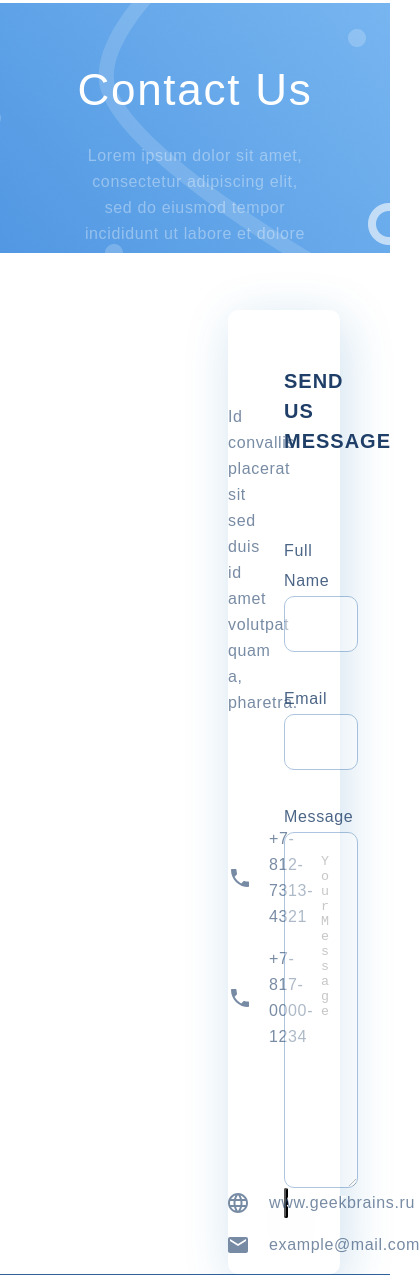
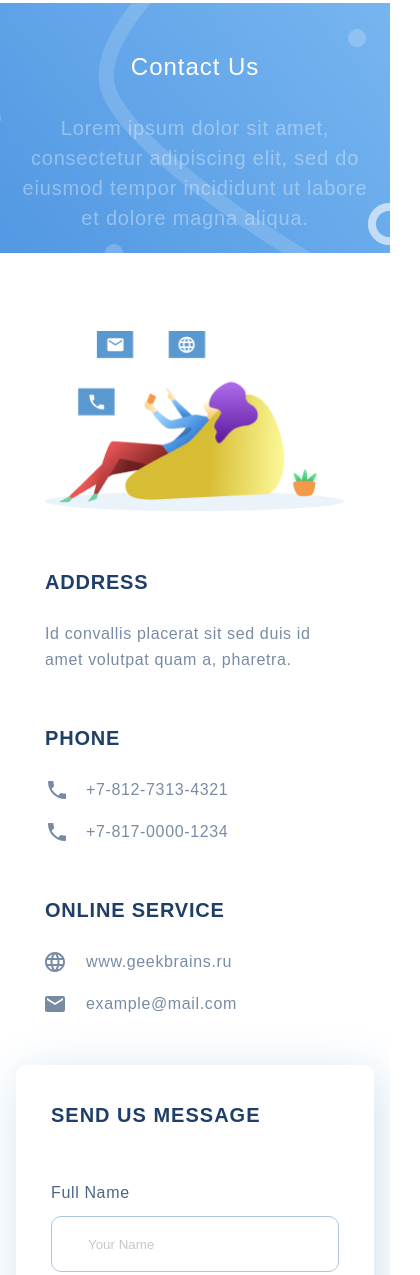
Before and after one commit to 4brun/geekbrains, a plain HTML site: page contacts.html in a window 390 px wide. Shown: the part 127-1402 px from the top of the page, 420 px wide, since content can reach past the window. Drawn offline with Linux system fonts and the light colour scheme.

Commit message:
add style.css

```diff
--- a/style.css
+++ b/style.css
@@ -50,7 +50,6 @@ body {
 	text-align: center;
 	letter-spacing: 0.04em;
 	color: rgba(255, 255, 255, 0.6);
-	display: flex;
 	margin: 16px auto;
 }
 
@@ -70,6 +69,7 @@ body {
 }
 
 .text-massege {
+	margin-bottom: 8px;
 	margin-top: 32px;
 	line-height: 30px;
 	letter-spacing: 0.04em;
@@ -177,11 +177,11 @@ body {
 	letter-spacing: 0.04em;
 	color: #1F3F68;
 	margin-bottom: 24px;
-	margin-top: 40px;
+	margin-top: 34px;
 }
 
 .heading-h4-massge {
-	margin-bottom: 48px;
+	margin-bottom: 16px;
 }
 
 .body {
@@ -320,12 +320,10 @@ body {
 	padding-left: 20px;
 }
 
-.box {
-	margin: 0 113px;
-}
+
 
 .allcontact {
-	margin: 0 212px;
+	align-items: center;
 	display: flex;
 	justify-content: space-around;
 }
@@ -334,7 +332,12 @@ body {
 	display: flex;
 	align-self: center;
 	flex-direction: column;
-	width: 40%;
+	width: 300px;
+}
+
+.contact-img {
+	margin-bottom: 22px;
+	margin-top: 78px;
 }
 
 .contact-us {
@@ -347,9 +350,10 @@ body {
 }
 
 .massage {
+	box-sizing: border-box;
+	width: 540px;
 	display: flex;
 	flex-direction: column;
-	width: 60%;
 	background: #FFFFFF;
 	box-shadow: 5px 10px 50px rgba(16, 112, 177, 0.2);
 	border-radius: 10px;
@@ -367,7 +371,8 @@ body {
 }
 
 .other-massege {
-	flex-grow: 1;
+
+	height: 144px;
 }
 
 .input::placeholder {
@@ -389,6 +394,14 @@ body {
 	text-align: center;
 	color: #FFFFFF;
 	text-transform: uppercase;
+	margin-top: 72px;
+	padding: 23px 0;
+	letter-spacing: 0.04em;
+}
+
+.container-map {
+	margin: 95px auto;
+	width: 940px;
 }
 
 @media (max-width: 1024px) {
@@ -459,6 +472,28 @@ body {
 
 	.text-rights {
 		margin-top: 40px;
+	}
+
+	.allcontact {
+		flex-direction: column;
+	}
+
+	.container-map {
+		width: 100%;
+	}
+
+	.contact-us {
+		margin-bottom: 0;
+	}
+
+	.text-contact-us {
+		width: 65%;
+		font-size: 20px;
+		line-height: 30px;
+	}
+
+	.contact {
+		margin-bottom: 64px;
 	}
 }
 
@@ -606,4 +641,35 @@ body {
 		padding-bottom: 32px;
 	}
 
+	.heading-h2-contact {
+		font-size: 24px;
+		line-height: 28px;
+	}
+
+	.text-contact-us {
+		width: 90%;
+		margin: 32px auto;
+	}
+
+	.massage {
+		width: 100%;
+		padding: 35px;
+	}
+
+	.other-massege {
+		height: 90px;
+	}
+
+	.contact {
+		margin-bottom: 32px;
+	}
+
+	.button {
+		margin-top: 35px;
+		padding: 15px 0;
+	}
+
+	.container-map {
+		margin: 32px auto;
+	}
 }
```
